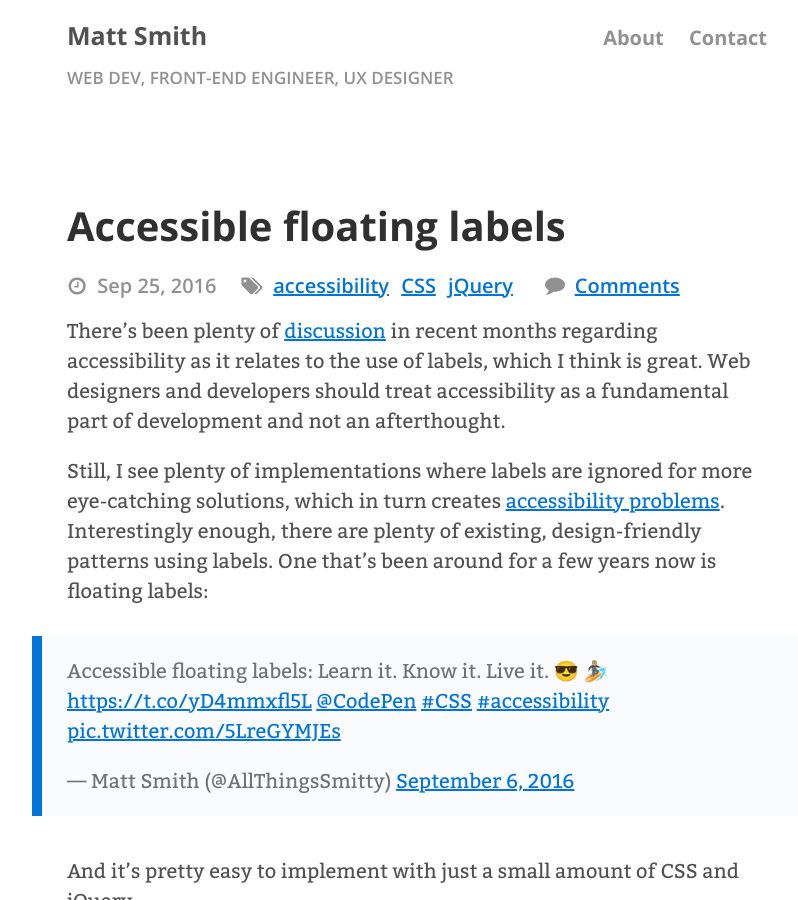
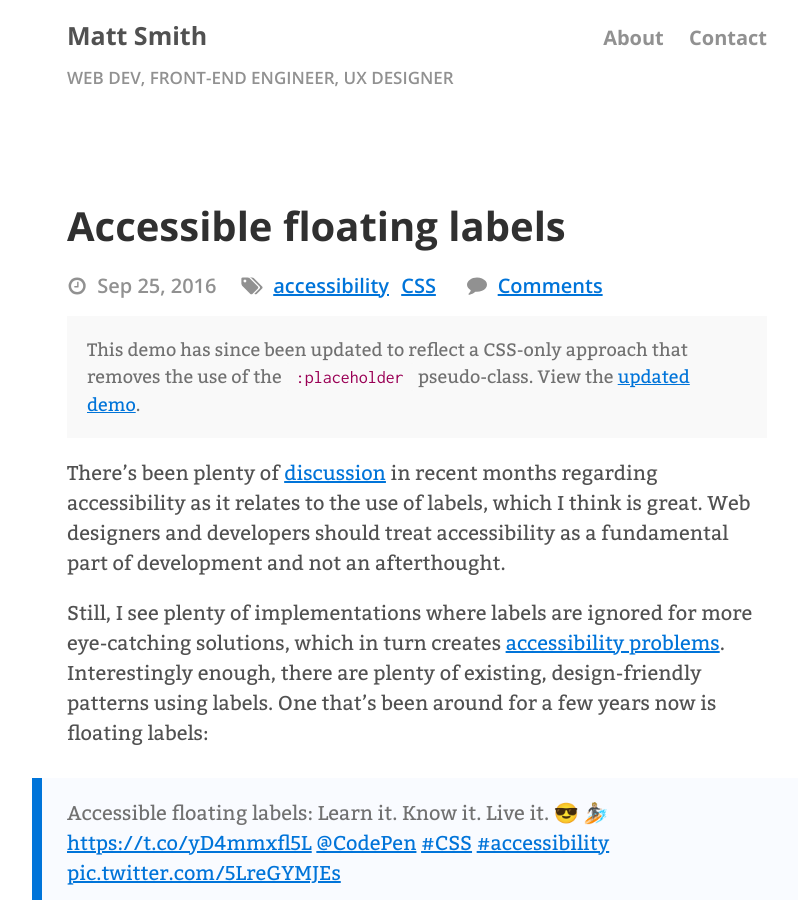
Before and after one commit to AllThingsSmitty/allthingssmitty.github.io, a Jekyll site: the page built from _posts/2016-09-25-accessible-floating-labels.md, in a window 1280 px wide and 900 px high. Shown: the whole window, without its empty margins (223-1021 px from the left). Built offline with Jekyll 4.4.1, drawn with Linux system fonts in a browser that asks for light colours; comment, search, counter and statistics services are not loaded.

Commit message:
Updated post

```diff
--- a/_posts/2016-09-25-accessible-floating-labels.md
+++ b/_posts/2016-09-25-accessible-floating-labels.md
@@ -3,9 +3,11 @@ layout: post
 title: Accessible floating labels
 description: Accessibility is a key piece to building the web, but for some reason using labels is considered unattractive. However, there's a design-friendly way to make accessible labels.
 image: img/posts/sunset-home-office-min.jpg
-tags: [accessibility, CSS, jQuery]
+tags: [accessibility, CSS]
 comments: true
 ---
+
+<p class="message">This demo has since been updated to reflect a CSS-only approach that removes the use of the <code>:placeholder</code> pseudo-class. View the <a href="http://codepen.io/AllThingsSmitty/pen/VjykOz/">updated demo</a>.</p>
 
 There's been plenty of [discussion](https://adactio.com/journal/10910){:rel="external"} in recent months regarding accessibility as it relates to the use of labels, which I think is great. Web designers and developers should treat accessibility as a fundamental part of development and not an afterthought.
 
```
